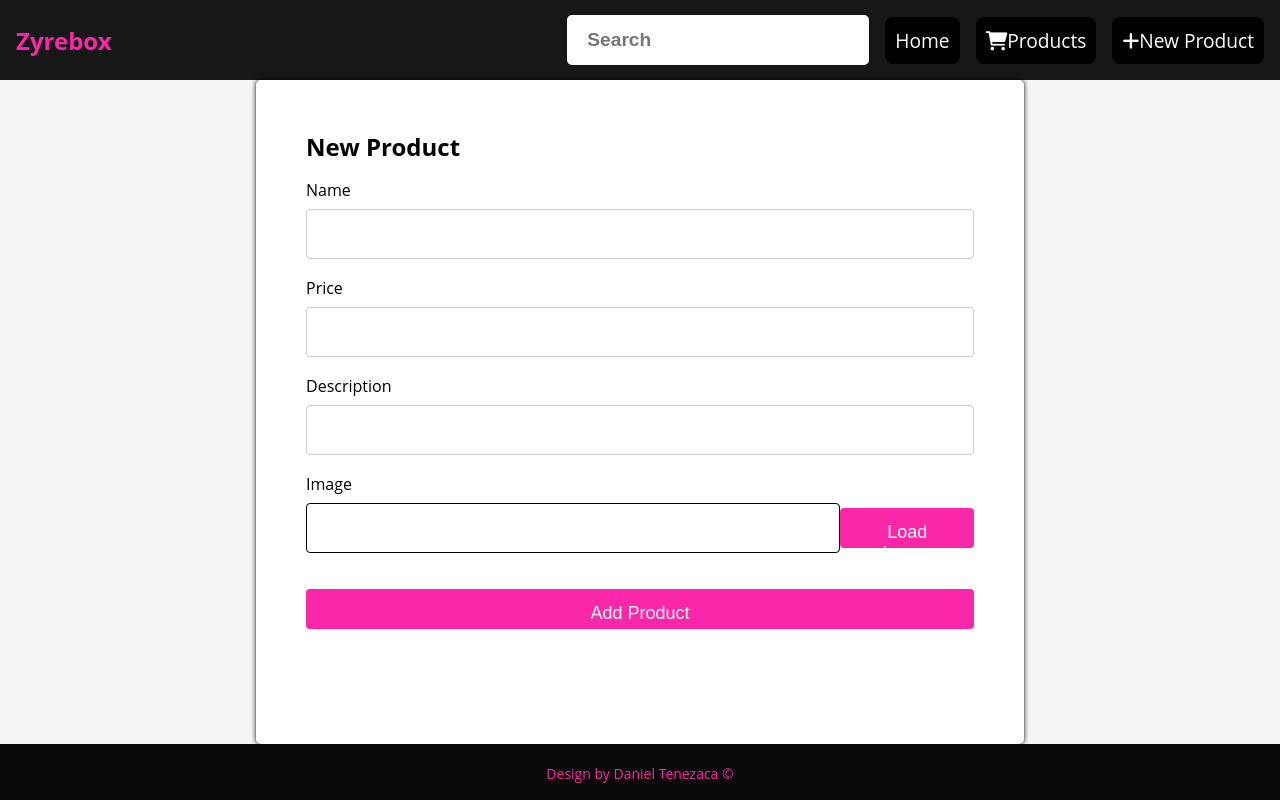
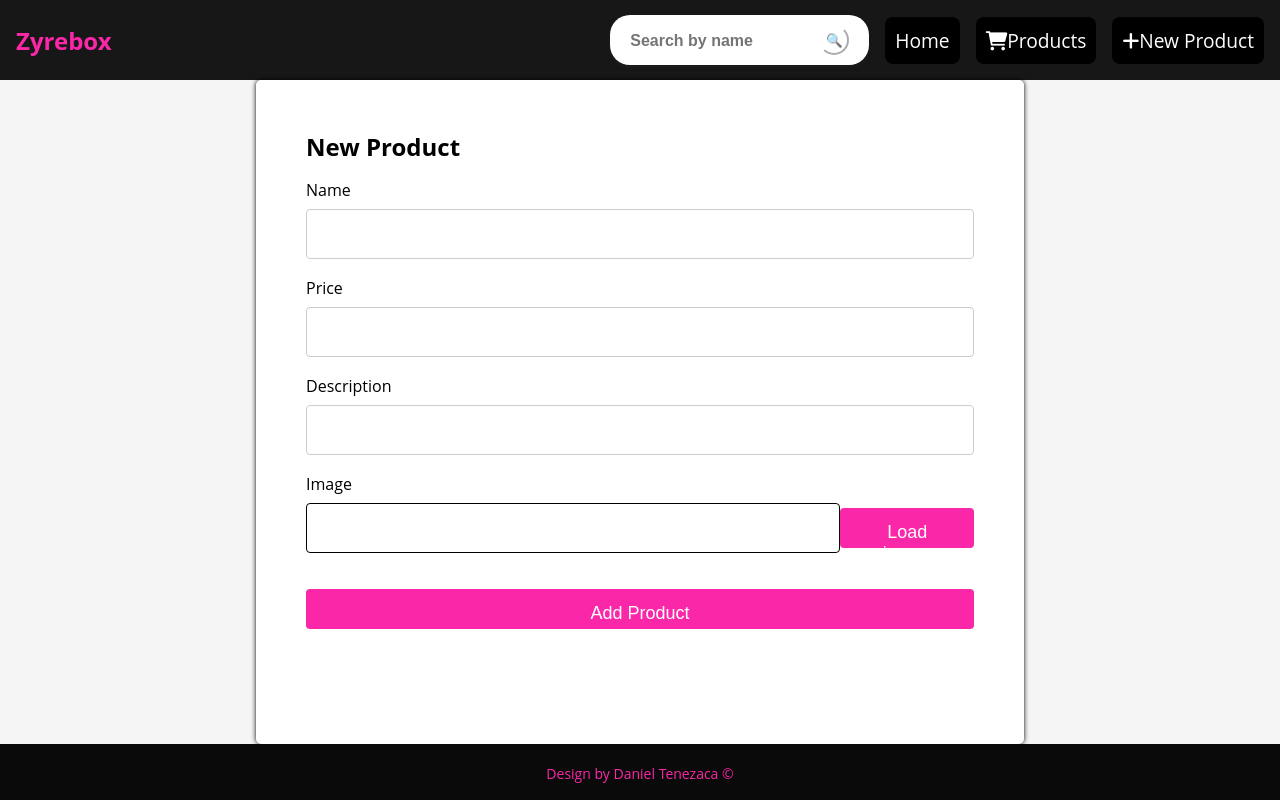
Before and after one commit to danthb/shoplist_challenge, a React (Create React App) app in the folder frontend/: page /new_product in a window 1280 px wide. Built offline with nearby package versions, Linux system fonts and the light colour scheme.

Commit message:
Added search Bar

```diff
--- a/frontend/src/components/NewProduct.js
+++ b/frontend/src/components/NewProduct.js
@@ -32,7 +32,6 @@ const NewProduct = () => {
                     <form onSubmit={
                         ()=>handle()}
                     >
-
                         <div className="form_input">
                             <label htmlFor="name">Name</label>
                             <input type="text" id="name" />
--- a/frontend/src/components/SearchBar.css
+++ b/frontend/src/components/SearchBar.css
@@ -2,9 +2,9 @@
     width: 100%;
     height: 50px;
     background-color: #fff;
-    border-radius: 5px;
+    border-radius: 20px;
     padding: 0px 20px;
-    box-shadow: 0px 2px 5px rgba(0,0,0,0.1);
+    box-shadow: 0px 2px 5px rgba(94, 91, 91, 0.1);
     position: relative;
     display: flex;
     align-items: center;
@@ -15,8 +15,24 @@
     height: 100%;
     border: none;
     outline: none;
-    font-size: 1.2rem;
+    font-size: 1.0rem;
     font-weight: bold;
-    color: #000;
+    color: rgb(83, 83, 83);
     background-color: transparent;
 }
+
+.searchbar_icon{
+    width: 30px;
+    height: 30px;
+    background-color: #fff;
+    border-radius: 50%;
+    border-color: #fff;
+    position: absolute;
+    right: 20px;
+    top: 50%;
+    transform: translateY(-50%);
+    display: flex;
+    align-items: center;
+    justify-content: center;
+    cursor: pointer;
+}
--- a/frontend/src/components/SearchBar.js
+++ b/frontend/src/components/SearchBar.js
@@ -1,15 +1,37 @@
 import './SearchBar.css';
 import React from 'react';
+import { accountAPI } from '../services/index'
 
-const SearchBar = ({ searchChange }) => {
+const SearchBar = () => {
+    const [product, setProduct] = React.useState([]);
+
+    const getProduct = async (e) => {
+        e.preventDefault();
+        const name = document.getElementById('search').value;
+        const product = await accountAPI.getProductByName(name);
+        setProduct(product);
+        console.log(product)
+    }
+
     return (
         <div className="searchbar">
-            <input
-                type="search"
-                className="searchbar_input"
-                placeholder="Search"
-                onChange={searchChange}
-            />
+            <form onSubmit={(e) => {
+                console.log('entra')
+                getProduct(e);
+            }}>
+                <input
+                    type="search"
+                    id="search"
+                    className="searchbar_input"
+                    placeholder="Search by name"
+                />
+
+                <input
+                    type="submit"
+                    className="searchbar_icon"
+                    value="🔍"
+                    />
+            </form>
         </div>
     );
 }
--- a/frontend/src/services/index.js
+++ b/frontend/src/services/index.js
@@ -10,7 +10,8 @@ const accountAPI = {
     all: () => service.get('/products'),
     getProduct: (_id) => service.get(`/products/product?_id=${_id}`),
     updateProduct: (product) => service.put('/products/update', product),
-  deleteProduct: (_id) => service.delete(`/products/delete?_id=${_id}`),
-  createProduct: (product) => service.post('/products/create', product),
+    deleteProduct: (_id) => service.delete(`/products/delete?_id=${_id}`),
+    createProduct: (product) => service.post('/products/create', product),
+    getProductByName: (name) => service.get(`/products/product?name=${name}`),
 };
 export { accountAPI };
```
Also changed, not shown: 1 other file (tests, documents, lock files or other folders).
